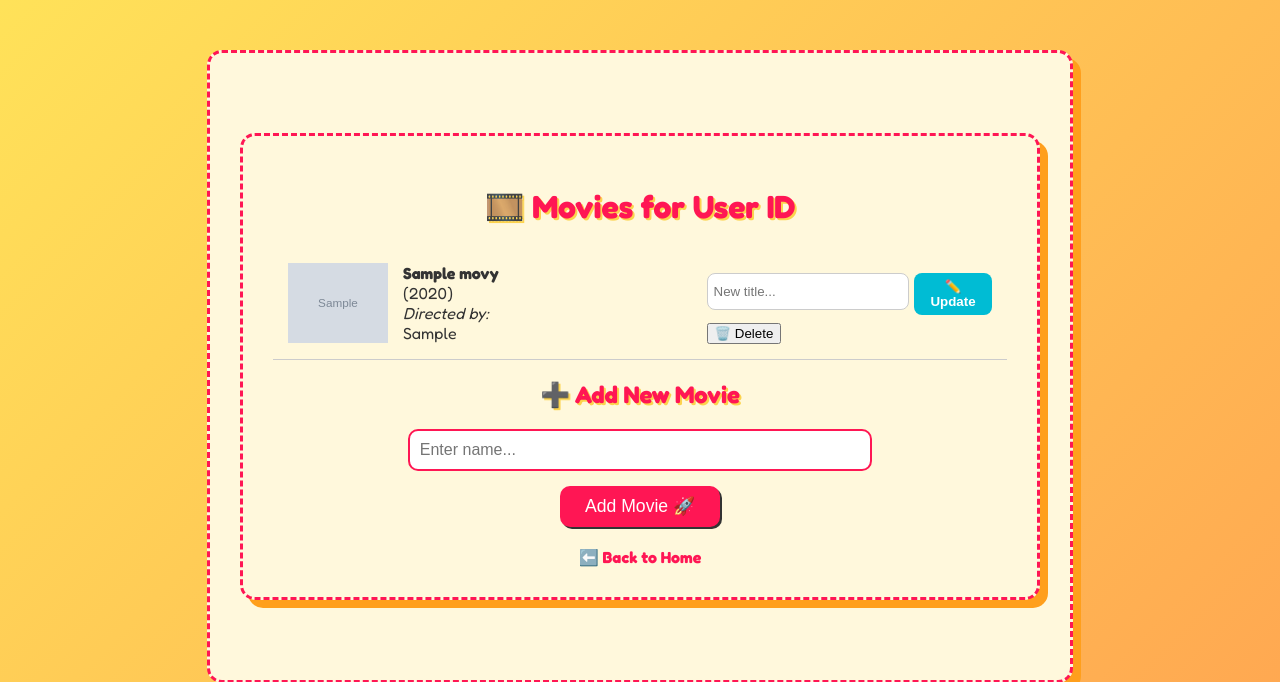
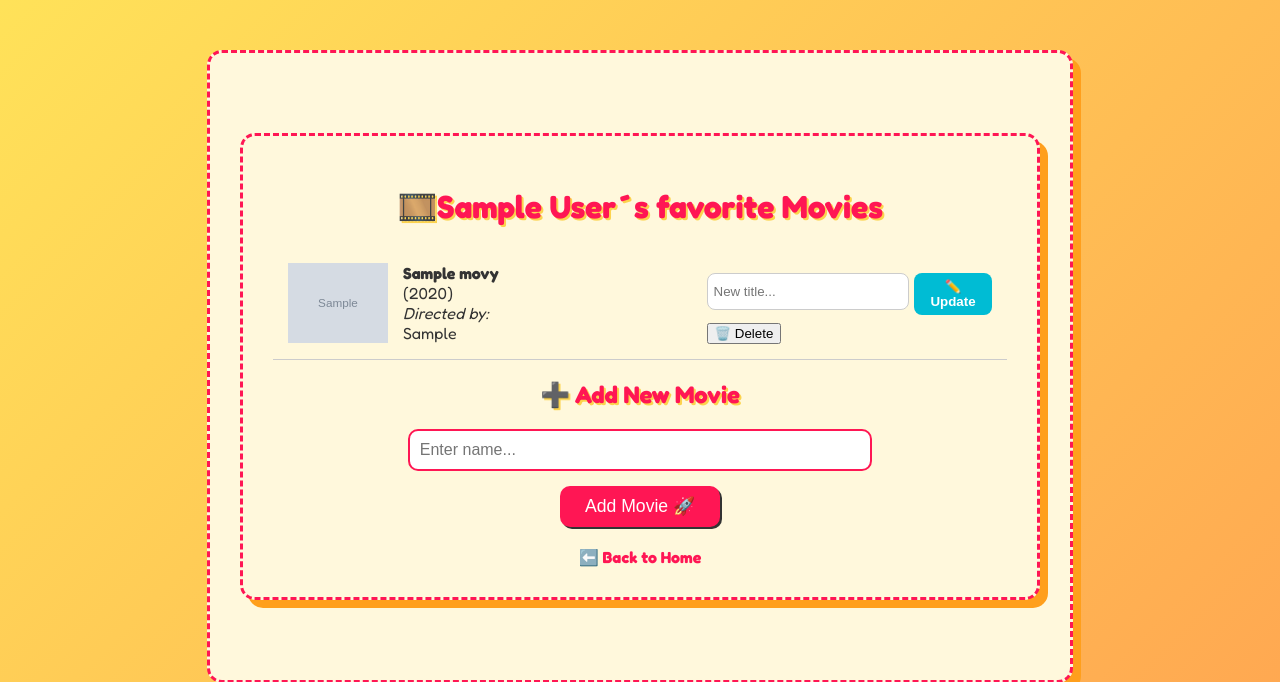
Before and after one commit to Mister-Calvin/MoviWebApp, a Flask app: page /users/1/movies in a window 1280 px wide. Shown: the top 682 px of the page. Run offline with Flask 3, Linux system fonts and the light colour scheme; tables that the repository leaves empty hold one stand-in row (values such as "Sample post"); grey boxes marked "Sample" are stand-in pictures.

Commit message:
Update text in show_movies.html for improved clarity and consistency

```diff
--- a/templates/show_movies.html
+++ b/templates/show_movies.html
@@ -2,7 +2,7 @@
 
 {% block content %}
 <div class="container">
-    <h1>🎞️ Movies for User ID {{ user_id }}</h1>
+    <h1>🎞️{{ user.name }}´s favorite Movies</h1>
 
 
     {% if movies %}
```
